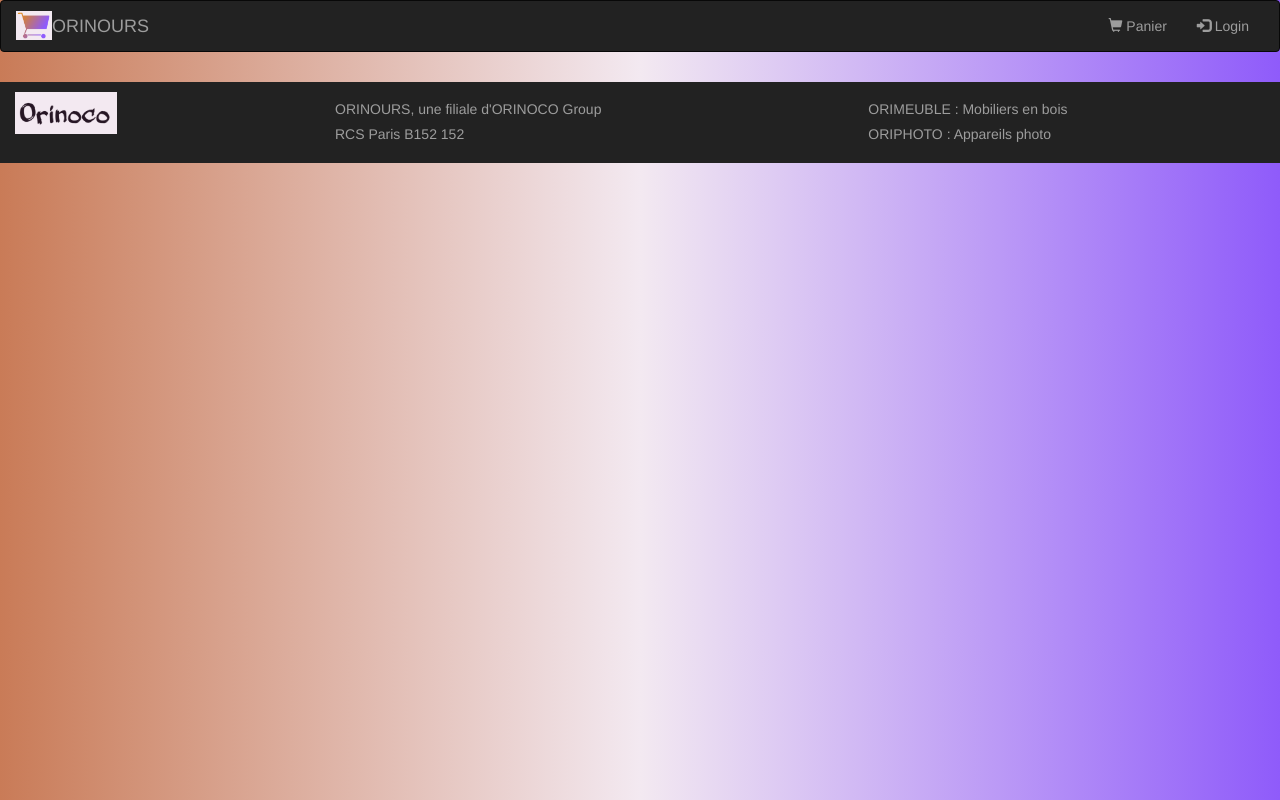
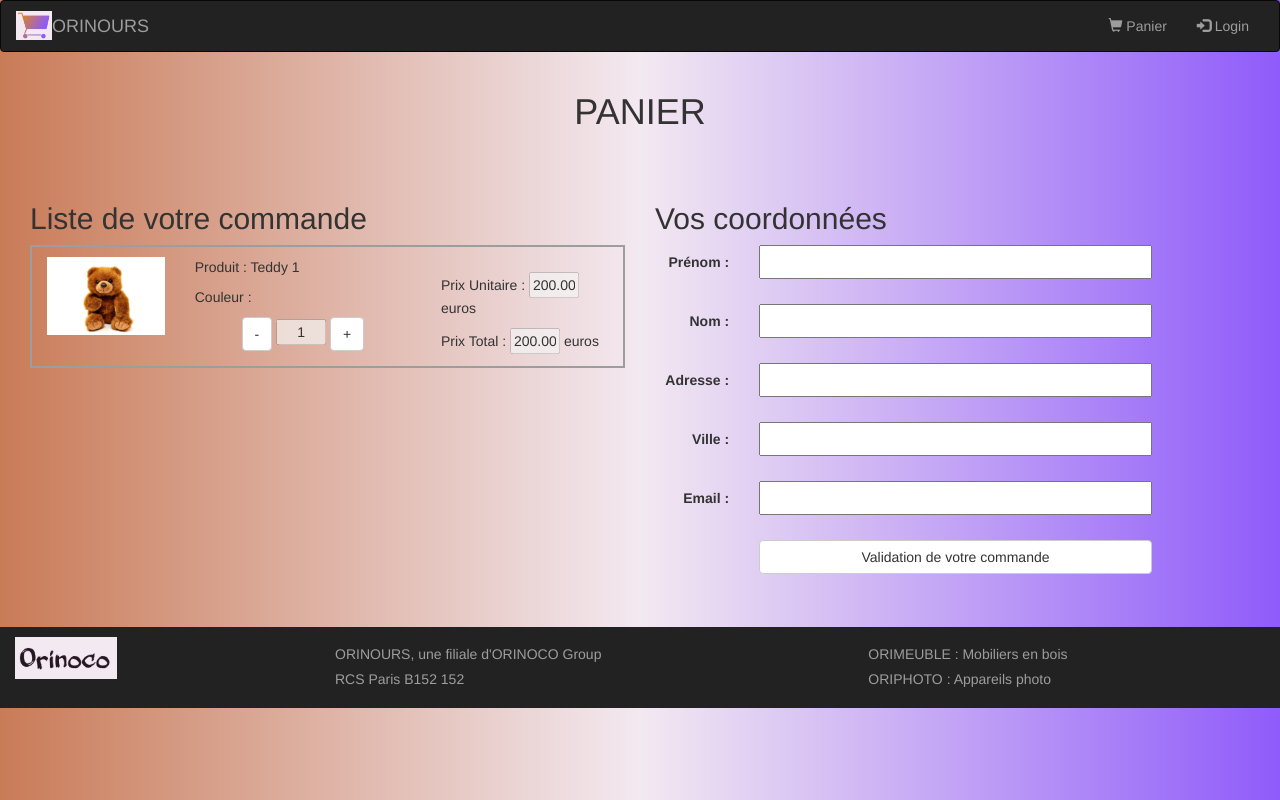
Before and after one commit to GHIRARDIPatrick/PatrickGhirardi_P5_30072021, a website: page panier.html in a window 1280 px wide. Drawn offline with nearby package versions, Linux system fonts and the light colour scheme.

Commit message:
Panier - 75% ok sans JS

```diff
--- a/css/main.scss
+++ b/css/main.scss
@@ -4,3 +4,4 @@
 @import "./layouts/_pied_de_page";
 @import "./pages/_index";
 @import "./pages/_produit";
+@import "./pages/_panier";
--- a/css/pages/_index.scss
+++ b/css/pages/_index.scss
@@ -1,4 +1,5 @@
 // LISTE DES PRODUITS //
+.liste-produit {
     section {
         text-align: center;
         width: 100%;
@@ -12,7 +13,6 @@ section {
             width: 100%;
         }
     }
-
     article {
         background-color: white;
         border: $couleur-fond-de-page 2px solid;
@@ -27,6 +27,7 @@ article {
         img {
             margin-top: 3%;
             width: 95%;
+            padding-left: 5%;
         }
         h2 {
             padding-left: 5%;
@@ -35,3 +36,4 @@ article {
             padding-left: 5%;
         }
     }
+}
--- /dev/null
+++ b/css/pages/_panier.scss
@@ -0,0 +1,40 @@
+// PANIER //
+// Liste des Produits en commande //
+.panier {
+    margin-bottom: 3%;
+    h1 {
+        text-align: center;
+        margin-bottom: 4%;
+    }
+    &-fenetre {
+        height: 123px;
+        padding-top: 10px;
+        border: $couleur-txt-nav 2px solid;
+        margin-top: 1%;
+        &--002 {
+            padding-top: 15px;
+        }
+        &--003 {
+            text-align: center;
+            height: 140px;
+        }
+        img {
+            width: 100%;
+        }
+        input {
+            width: 50px;
+            text-align: center;
+        }
+    }
+}
+
+.panier-contact {
+    input {
+        height: 60%;
+        width: 80%;
+    }
+    button {
+        width: 80%;
+        text-align: center;
+    }
+}
--- a/panier.html
+++ b/panier.html
@@ -52,26 +52,102 @@
             </div>
             <div class="collapse navbar-collapse" id="myNavbar">
                 <ul class="nav navbar-nav navbar-right">
-                    <li><a href="#"><span class="glyphicon glyphicon-shopping-cart"></span> Panier</a></li>
+                    <li><a href="panier.html"><span class="glyphicon glyphicon-shopping-cart"></span> Panier</a></li>
                     <li><a href="#"><span class="glyphicon glyphicon-log-in"></span> Login</a></li>
                 </ul>
             </div>
         </div>
     </nav>
 
-    <div class="container"></div>
+    <div class="container-fluid panier">
+        <h1>PANIER</h1>
+        <section class="col-12 col-lg-6">
+            <h2>Liste de votre commande</h2>
 
-    <footer class="container-fluid row">
-        <div class="col col-lg-3">
-            <a><img src="images/RS-Groupe.png" alt="Logo de ORINOCO Group"></a>
+            <!-- Article 1 -->
+            <article class="panier-fenetre">
+                <div class=" col-lg-3">
+                    <img src="images/teddy_1.jpg" alt="Photo peluche d'ourson avec un poil marron très dense et doux">
+                </div>
+
+                <div class=" col-lg-5 ">
+                    <p>Produit : Teddy 1</p>
+                    <p>Couleur : </p>
+                    <div class="panier-fenetre--003">
+                        <button class="btn btn-default" type="button" aria-label="Moins en Quantité"> - </button>
+                        <input type="text" value="1" aria-label="Quantité en commande" disabled required></input>
+                        <button class="btn btn-default" type="button" aria-label="Plus en Quantité"> + </button><br>
+                    </div>
+                </div>
+
+                <div class=" col-lg-4 panier-fenetre--002">
+                    <p>Prix Unitaire :
+                        <input type="text" value="200.00" aria-label="Prix Unitaire" disabled required> euros</input>
+                    </p>
+                    <p>Prix Total :
+                        <input type="text" value="200.00" aria-label="Prix Total" disabled required> euros</input>
+                    </p>
+                </div>
+            </article>
+
+        </section>
+
+
+        <section class="col-12 col-lg-6 panier-contact">
+            <h2>Vos coordonnées</h2>
+            <form class="form-horizontal" action="/action_page.php">
+                <div class="form-group">
+                    <label class="control-label col-sm-2">Prénom :</label>
+                    <div class="col-lg-10">
+                        <input class="form-control-static" type="text" required></p>
+                    </div>
+                </div>
+                <div class="form-group">
+                    <label class="control-label col-sm-2">Nom :</label>
+                    <div class="col-lg-10">
+                        <input class="form-control-static" type="text" required></p>
+                    </div>
+                </div>
+                <div class="form-group">
+                    <label class="control-label col-sm-2">Adresse :</label>
+                    <div class="col-lg-10">
+                        <input class="form-control-static" type="text" required></p>
+                    </div>
+                </div>
+                <div class="form-group ">
+                    <label class="control-label col-sm-2 ">Ville :</label>
+                    <div class="col-lg-10">
+                        <input class="form-control-static" type="text" required></p>
+                    </div>
+                </div>
+                <div class="form-group ">
+                    <label class="control-label col-sm-2 ">Email :</label>
+                    <div class="col-lg-10">
+                        <input class="form-control-static" type="email" required></p>
+                    </div>
+                </div>
+                <div class="form-group ">
+                    <div class="col-sm-offset-2 col-sm-10 ">
+                        <button type="submit " class="btn btn-default ">Validation de votre commande</button>
+                    </div>
+                </div>
+            </form>
+
+        </section>
+    </div>
+
+
+    <footer class="container-fluid row ">
+        <div class="col col-lg-3 ">
+            <a><img src="images/RS-Groupe.png " alt="Logo de ORINOCO Group "></a>
         </div>
-        <div class="col col-lg-5 footer-barre-separation">
+        <div class="col col-lg-5 footer-barre-separation ">
             <p class="h5 ">ORINOURS, une filiale d'ORINOCO Group</p>
-            <p class="h5 footer-tabulation">RCS Paris B152 152</p>
+            <p class="h5 footer-tabulation ">RCS Paris B152 152</p>
         </div>
-        <div class="col col-lg-4">
-            <p class="h5">ORIMEUBLE : Mobiliers en bois</p>
-            <p class="h5">ORIPHOTO : Appareils photo</p>
+        <div class="col col-lg-4 ">
+            <p class="h5 ">ORIMEUBLE : Mobiliers en bois</p>
+            <p class="h5 ">ORIPHOTO : Appareils photo</p>
         </div>
     </footer>
 
@@ -80,9 +156,9 @@
 
     <!-- LIENs BOOTSTRAP POUR JS JQUERY -- INTERDIT POUR PROJET -->
     <!--    jQuery first, then Popper.js, then Bootstrap JS -->
-    <script src="https://code.jquery.com/jquery-3.4.1.slim.min.js" integrity="sha384-J6qa4849blE2+poT4WnyKhv5vZF5SrPo0iEjwBvKU7imGFAV0wwj1yYfoRSJoZ+n" crossorigin="anonymous"></script>
+    <script src="https://code.jquery.com/jquery-3.4.1.slim.min.js " integrity="sha384-J6qa4849blE2+poT4WnyKhv5vZF5SrPo0iEjwBvKU7imGFAV0wwj1yYfoRSJoZ+n " crossorigin="anonymous "></script>
 
-    <script src="https://cdn.jsdelivr.net/npm/popper.js@1.16.0/dist/umd/popper.min.js" integrity="sha384-Q6E9RHvbIyZFJoft+2mJbHaEWldlvI9IOYy5n3zV9zzTtmI3UksdQRVvoxMfooAo" crossorigin="anonymous"></script>
-    <script src="https://stackpath.bootstrapcdn.com/bootstrap/4.4.1/js/bootstrap.min.js" integrity="sha384-wfSDF2E50Y2D1uUdj0O3uMBJnjuUD4Ih7YwaYd1iqfktj0Uod8GCExl3Og8ifwB6" crossorigin="anonymous"></script>
+    <script src="https://cdn.jsdelivr.net/npm/popper.js@1.16.0/dist/umd/popper.min.js " integrity="sha384-Q6E9RHvbIyZFJoft+2mJbHaEWldlvI9IOYy5n3zV9zzTtmI3UksdQRVvoxMfooAo " crossorigin="anonymous "></script>
+    <script src="https://stackpath.bootstrapcdn.com/bootstrap/4.4.1/js/bootstrap.min.js " integrity="sha384-wfSDF2E50Y2D1uUdj0O3uMBJnjuUD4Ih7YwaYd1iqfktj0Uod8GCExl3Og8ifwB6 " crossorigin="anonymous "></script>
 
 </body>
```
Also changed, not shown: index.html (+2 -2 lines), produit.html (+3 -2 lines), css/style.css, 1 other file. Lines whose indentation alone changed are shown as unchanged.
